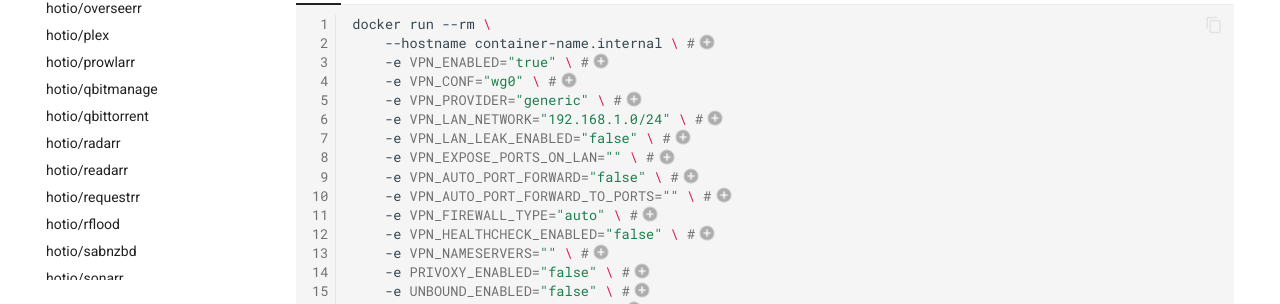
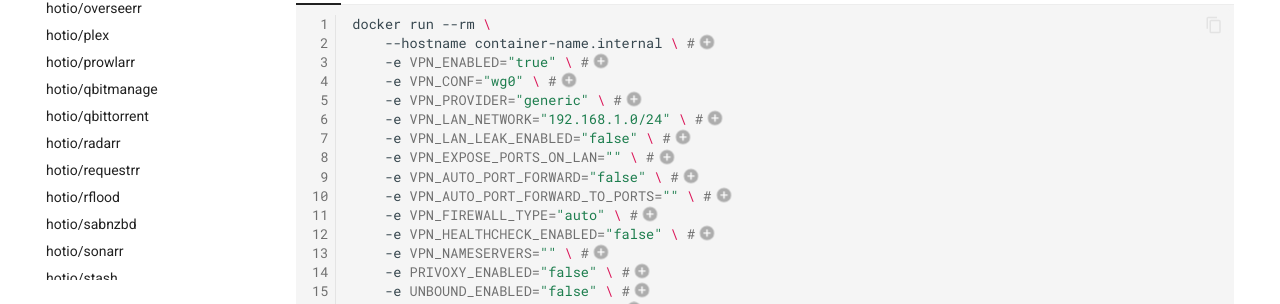
Before and after one commit to hotio/website, an MkDocs documentation site: the page built from docs/containers/doplarr.md, in a window 1280 px wide and 900 px high, scrolled down 530 px. Shown: the part 596-900 px from the top of the window. Built offline with MkDocs 1.6.1 and Material for MkDocs 9.7.7, drawn with Linux system fonts in a browser that asks for light colours.

Commit message:
Remove Readarr from index

```diff
--- a/mkdocs.yml
+++ b/mkdocs.yml
@@ -100,7 +100,6 @@ nav:
     - hotio/qbitmanage: containers/qbitmanage.md
     - hotio/qbittorrent: containers/qbittorrent.md
     - hotio/radarr: containers/radarr.md
-    - hotio/readarr: containers/readarr.md
     - hotio/requestrr: containers/requestrr.md
     - hotio/rflood: containers/rflood.md
     - hotio/sabnzbd: containers/sabnzbd.md
```
